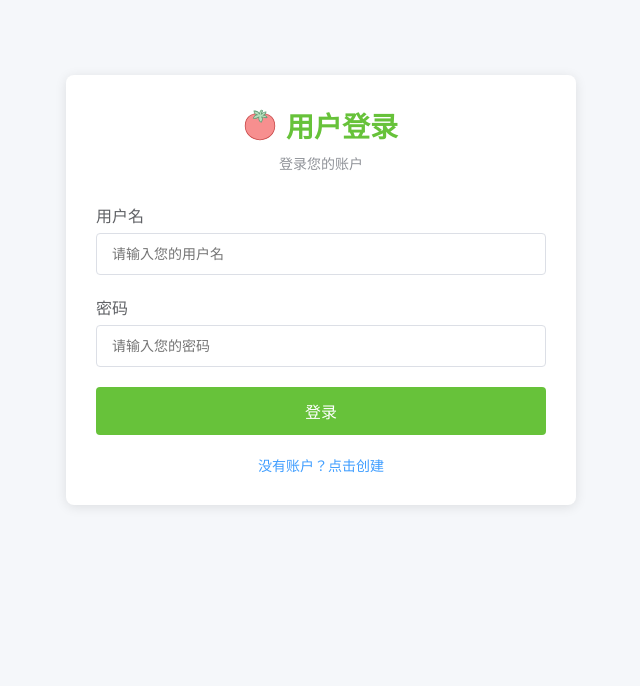
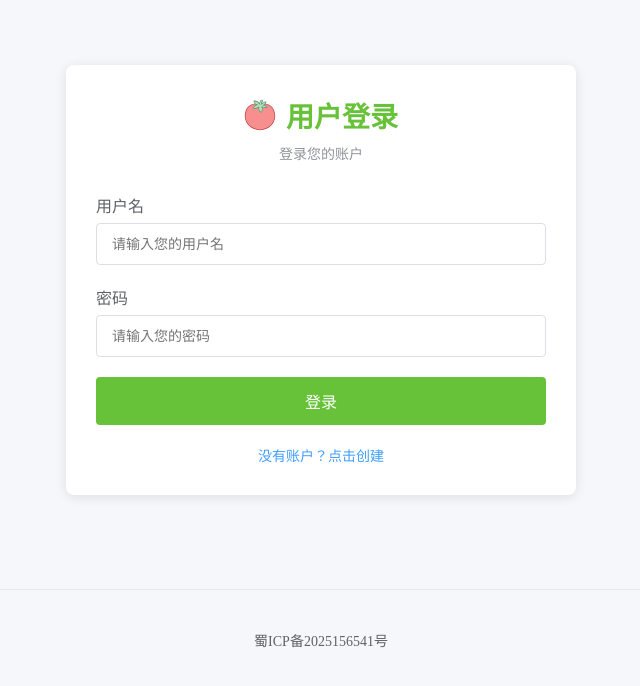
Before and after one commit to manqing321/tomato_web, a Vue app in the folder tomato_web/: page /auth in a window 1280 px wide. Shown: the part 138-824 px from the top of the page, without its empty margins (319-959 px from the left). Built offline with nearby package versions, Linux system fonts and the light colour scheme.

Commit message:
增加 record

```diff
--- /dev/null
+++ b/tomato_web/src/components/Record.vue
@@ -0,0 +1,25 @@
+<template>
+  <footer class="footer">
+    <p>蜀ICP备2025156541号</p>
+  </footer>
+</template>
+
+<style scoped>
+.footer {
+  background-color: #f5f7fa;
+  padding: 20px 0;
+  text-align: center;
+  border-top: 1px solid #e4e7ed;
+  display: flex;
+  justify-content: center;
+  align-items: center;
+  min-height: 60px;
+}
+
+.footer p {
+  margin: 0;
+  color: #606266;
+  font-size: 14px;
+}
+
+</style>
--- a/tomato_web/src/views/Auth.vue
+++ b/tomato_web/src/views/Auth.vue
@@ -3,6 +3,7 @@ import { ref, computed } from 'vue'
 import { register, login } from '@/apis/user'
 import router from '@/routers/route'
 import TomatoIcon from '@/assets/Tomato.svg'
+import Record from '@/components/Record.vue'
 
 const username = ref('')
 const password = ref('')
@@ -119,17 +120,19 @@ const handleSubmit = async () => {
         {{ message }}
       </p>
     </div>
+    <Record />
   </div>
 </template>
 
 <style scoped>
 .auth-container {
   display: flex;
+  flex-direction: column;
   justify-content: center;
-  align-items: center;
   min-height: 100vh;
   background-color: #f5f7fa;
   padding: 20px;
+  position: relative;
 }
 
 .auth-card {
@@ -139,6 +142,17 @@ const handleSubmit = async () => {
   padding: 30px;
   width: 100%;
   max-width: 450px;
+  margin: 0 auto 20px;
+}
+
+.auth-container > .footer {
+  position: absolute;
+  bottom: 20px;
+  left: 50%;
+  transform: translateX(-50%);
+  width: 100%;
+  max-width: 1200px;
+  margin: 0;
 }
 
 .header {
```
